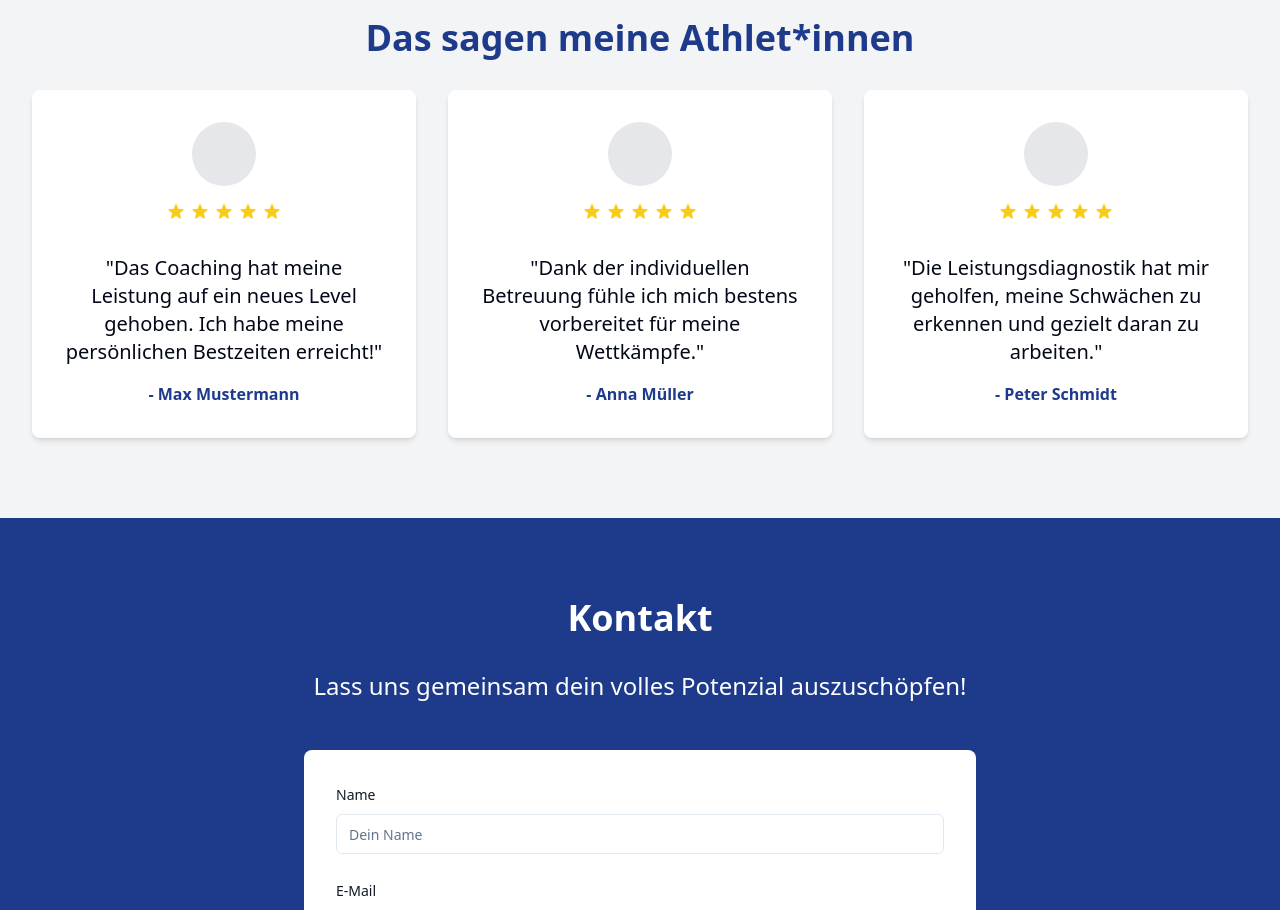
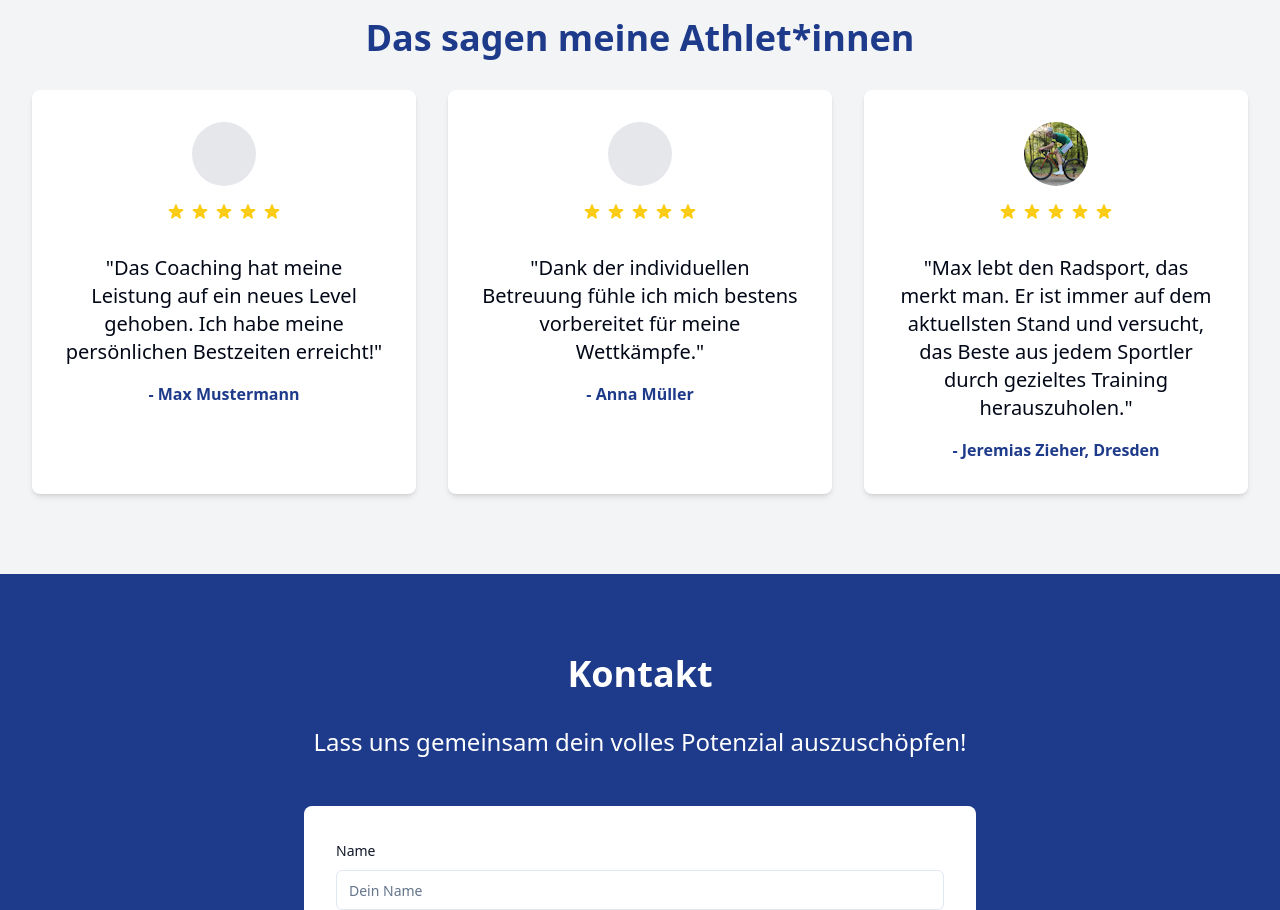
Before and after one commit to maxcyclescoaching/maxcyclescoaching-website, a React (Vite) app: page / in a window 1280 px wide. Shown: the part 2520-3430 px from the top of the page. Built offline with nearby package versions, Linux system fonts and the light colour scheme.

Commit message:
added first testimonial

```diff
--- a/src/pages/Index.tsx
+++ b/src/pages/Index.tsx
@@ -308,7 +308,11 @@ const Index = () => {
               </div>
               <div className="bg-white p-8 rounded-lg shadow-md hover:shadow-xl transition-all duration-300">
                 <div className="flex flex-col items-center mb-4">
-                  <div className="w-16 h-16 bg-gray-200 rounded-full mb-4"></div>
+                  <img
+                    src="/images/jeremias_profile_img.jpg"
+                    alt="Profilbild von Jeremias Zieher"
+                    className="w-16 h-16 rounded-full mb-4"
+                  />
                   <div className="flex gap-1 mb-4">
                     {[...Array(5)].map((_, i) => (
                       <svg key={i} className="w-5 h-5 text-yellow-400" fill="currentColor" viewBox="0 0 20 20">
@@ -317,8 +321,8 @@ const Index = () => {
                     ))}
                   </div>
                 </div>
-                <p className="text-xl mb-4">"Die Leistungsdiagnostik hat mir geholfen, meine Schwächen zu erkennen und gezielt daran zu arbeiten."</p>
-                <p className="font-semibold text-primary">- Peter Schmidt</p>
+                <p className="text-xl mb-4">"Max lebt den Radsport, das merkt man. Er ist immer auf dem aktuellsten Stand und versucht, das Beste aus jedem Sportler durch gezieltes Training herauszuholen."</p>
+                <p className="font-semibold text-primary">- Jeremias Zieher, Dresden</p>
               </div>
             </div>
           </div>
```
Also changed, not shown: public/images/jeremias_profile_img.jpg (added).
